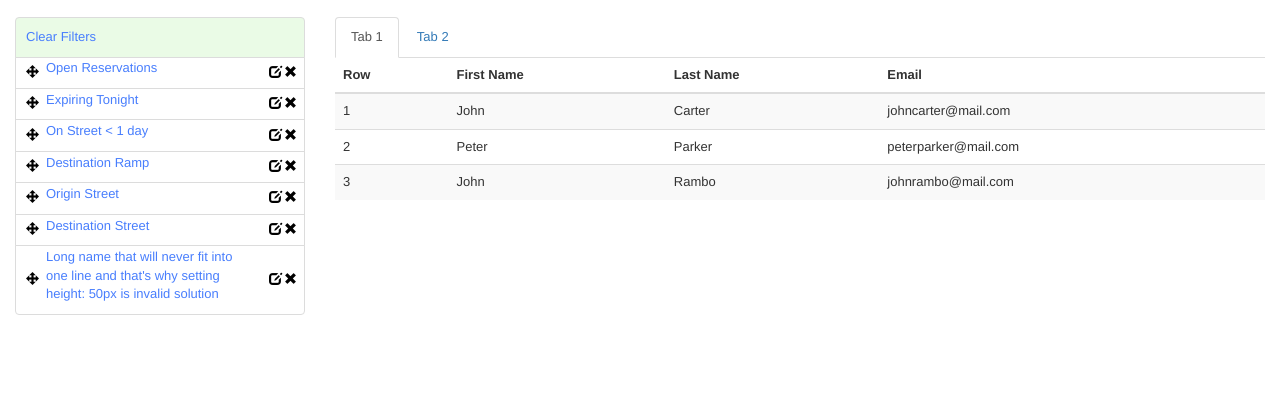
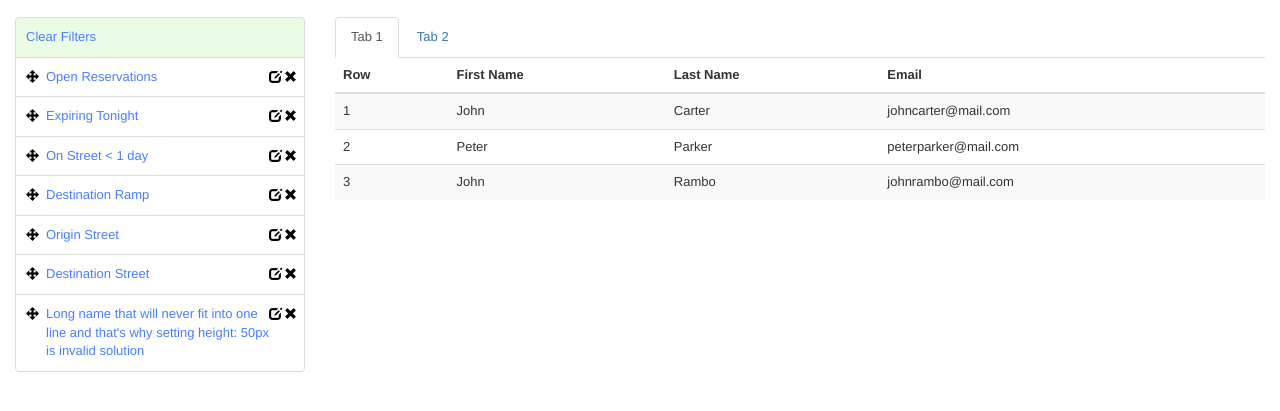
Before and after one commit to yboltrushevich/learn_bootstrap, a plain HTML site: page index.html in a window 1280 px wide. Shown: the part 53-464 px from the top of the page. Drawn offline with nearby package versions, Linux system fonts and the light colour scheme.

Commit message:
Fixed last comments

```diff
--- a/css/style.css
+++ b/css/style.css
@@ -8,12 +8,17 @@ body {
 
 a.list-group-item {
     border-color: gainsboro;
+    padding-left: 30px;
+    padding-right: 30px;
+    position: relative;
+    vertical-align: middle;
+    color: #487EFD;
+}
+
+a.list-group-item:first-child {
     padding-left: 10px;
     padding-right: 10px;
-    position: relative;
-    vertical-align: middle;
 }
-
 .list-group-item.active, .list-group-item.active:focus, .list-group-item.active:hover {
     background-color: #EAFBE6;
     color: #487EFD;
@@ -23,15 +28,8 @@ a.list-group-item {
 a.list-group-item>span {
     color: black;
     margin: auto;
-    margin-top: -0.625em;
-    top: 50%;
-}
-
-a.list-group-item>span.menu-title {
-    margin-right: 40px;
-    margin-left: 20px;
-    color: #487EFD;
-    display: block;
+    top: 2px;
+    padding-top: 10px;
 }
 
 span.remove-button {
--- a/index.html
+++ b/index.html
@@ -41,37 +41,30 @@
               <div class="list-group-fluid">
                   <a href="#" class="list-group-item active">Clear Filters</a>
                   <a href="#" class="list-group-item">
-                     <span class="glyphicon glyphicon-move move-button"></span>
-                      <span class="menu-title">Open Reservations</span>
+                     <span class="glyphicon glyphicon-move move-button"></span>Open Reservations
                      <span class="glyphicon glyphicon-edit edit-button"></span>
                      <span class="glyphicon glyphicon-remove remove-button"></span>
                   </a>
                   <a href="#" class="list-group-item">
-                     <span class="glyphicon glyphicon-move move-button"></span>
-                      <span class="menu-title">Expiring Tonight</span>
+                     <span class="glyphicon glyphicon-move move-button"></span>Expiring Tonight
                      <span class="glyphicon glyphicon-edit edit-button"></span>
                      <span class="glyphicon glyphicon-remove remove-button"></span>
                   </a>
                   <a href="#" class="list-group-item">
-                      <span class="glyphicon glyphicon-move move-button"></span>
-                      <span class="menu-title">On Street &#60; 1 day</span>
+                      <span class="glyphicon glyphicon-move move-button"></span>On Street &#60; 1 day
                      <span class="glyphicon glyphicon-edit edit-button"></span><span class="glyphicon glyphicon-remove remove-button"></span>
                   </a>
                   <a href="#" class="list-group-item">
-                      <span class="glyphicon glyphicon-move move-button"></span>
-                      <span class="menu-title">Destination Ramp</span>
+                      <span class="glyphicon glyphicon-move move-button"></span>Destination Ramp
                       <span class="glyphicon glyphicon-edit edit-button"></span><span class="glyphicon glyphicon-remove remove-button"></span></a>
                   <a href="#" class="list-group-item">
-                      <span class="glyphicon glyphicon-move move-button"></span>
-                      <span class="menu-title">Origin Street</span>
+                      <span class="glyphicon glyphicon-move move-button"></span>Origin Street
                       <span class="glyphicon glyphicon-edit edit-button"></span><span class="glyphicon glyphicon-remove remove-button"></span></a>
                   <a href="#" class="list-group-item">
-                      <span class="glyphicon glyphicon-move move-button"></span>
-                      <span class="menu-title">Destination Street</span>
+                      <span class="glyphicon glyphicon-move move-button"></span>Destination Street
                       <span class="glyphicon glyphicon-edit edit-button"></span><span class="glyphicon glyphicon-remove remove-button"></span></a>
                   <a href="#" class="list-group-item">
-                      <span class="glyphicon glyphicon-move move-button"></span>
-                      <span class="menu-title">Long name that will never fit into one line and that's why setting height: 50px is invalid solution</span>
+                      <span class="glyphicon glyphicon-move move-button"></span>Long name that will never fit into one line and that's why setting height: 50px is invalid solution
                       <span class="glyphicon glyphicon-edit edit-button"></span><span class="glyphicon glyphicon-remove remove-button"></span></a>
               </div>
           </div>
```
